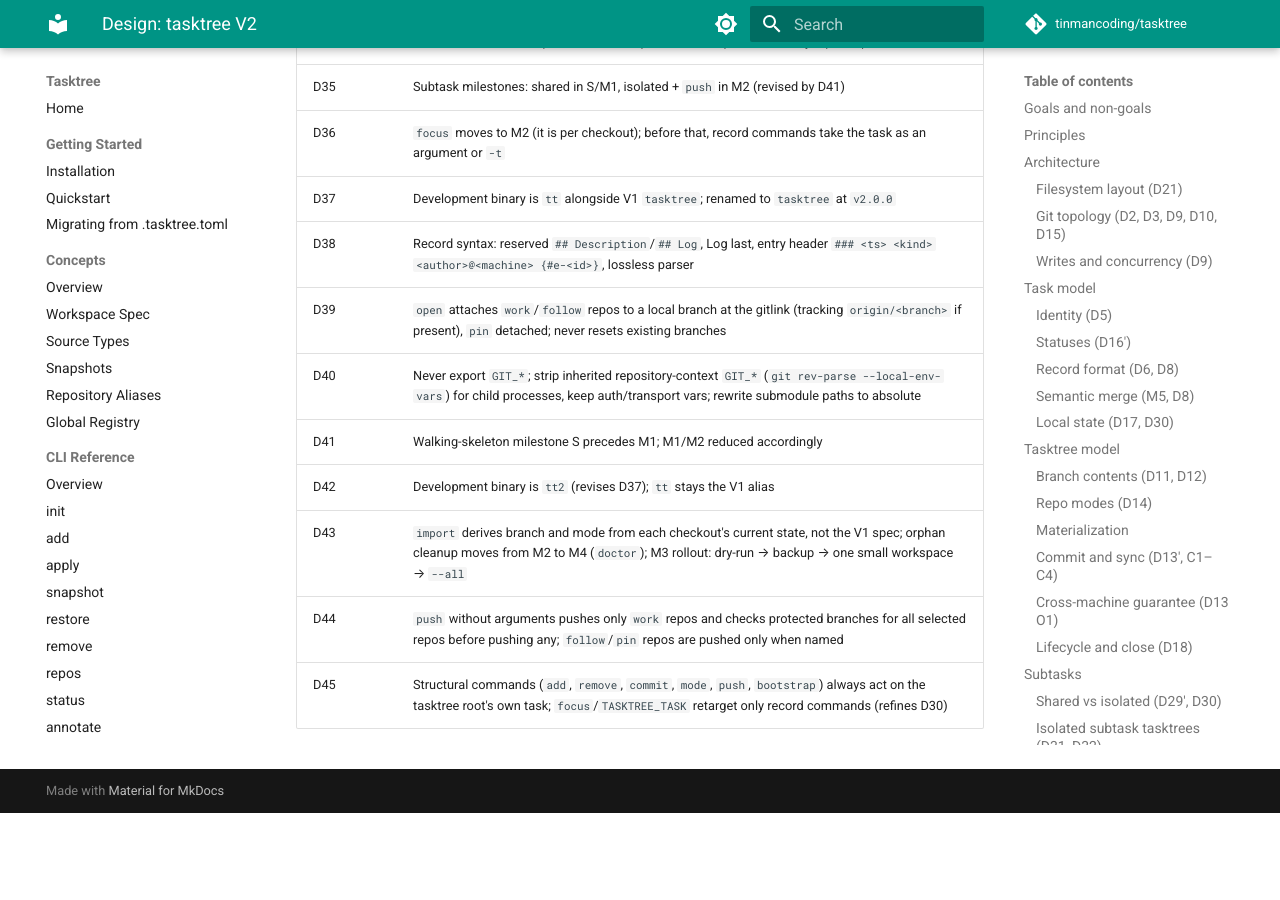
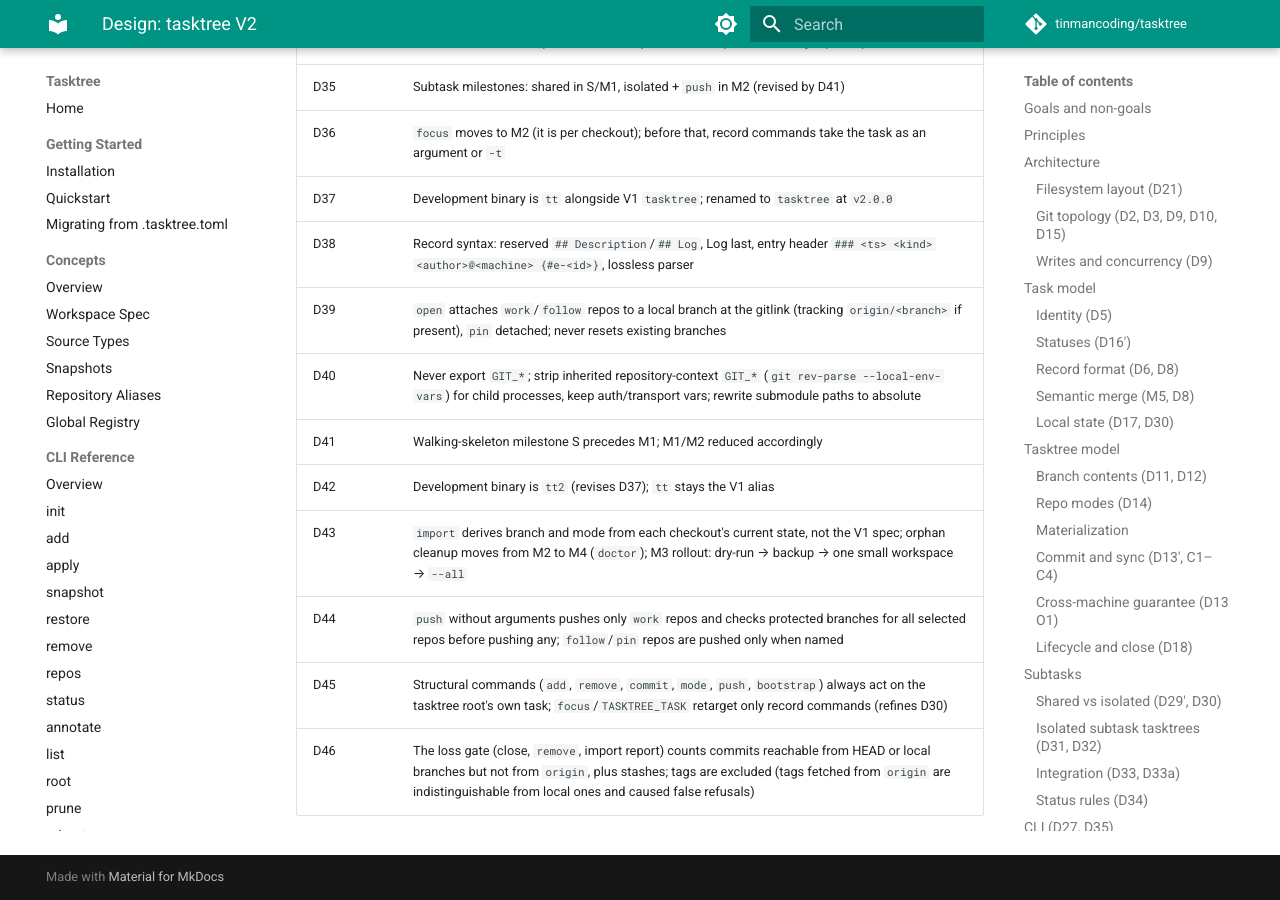
Before and after one commit to tinmancoding/tasktree, an MkDocs documentation site: the page built from docs/design/tasktree-v2.md, in a window 1280 px wide and 900 px high, scrolled down 16864 px. Built offline with MkDocs 1.6.1 and Material for MkDocs 9.7.7, drawn with Linux system fonts in a browser that asks for light colours; comment, search, counter and statistics services are not loaded; before the commit the page ends 17677 px from its top, so only the background shows below that; some of the changed text lies outside the part shown.

Commit message:
docs: loss gate excludes tags

```diff
--- a/docs/design/tasktree-v2.md
+++ b/docs/design/tasktree-v2.md
@@ -1,6 +1,6 @@
 # Design: tasktree V2
 
-Status: **Accepted** (design interview, decisions D1–D45)
+Status: **Accepted** (design interview, decisions D1–D46)
 Supersedes: the workspace-centric V1 model (`Tasktree.yml` + plain folders + registry)
 
 V2 turns tasktree into a single personal tool for **task management + multi-repo workspace
@@ -581,3 +581,4 @@ Checked against git 2.53.0:
 | D43 | `import` derives branch and mode from each checkout's current state, not the V1 spec; orphan cleanup moves from M2 to M4 (`doctor`); M3 rollout: dry-run → backup → one small workspace → `--all` |
 | D44 | `push` without arguments pushes only `work` repos and checks protected branches for all selected repos before pushing any; `follow`/`pin` repos are pushed only when named |
 | D45 | Structural commands (`add`, `remove`, `commit`, `mode`, `push`, `bootstrap`) always act on the tasktree root's own task; `focus`/`TASKTREE_TASK` retarget only record commands (refines D30) |
+| D46 | The loss gate (close, `remove`, import report) counts commits reachable from HEAD or local branches but not from `origin`, plus stashes; tags are excluded (tags fetched from `origin` are indistinguishable from local ones and caused false refusals) |
```
